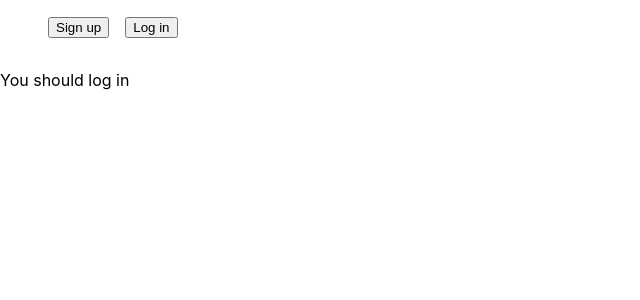
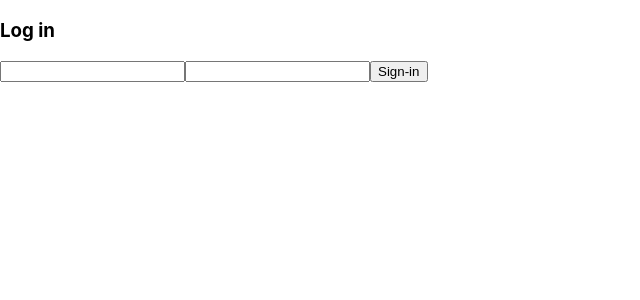
Before and after one commit to gueronlj/Frontend-MyBooks, a React (Create React App) app: page / in a window 1280 px wide. Shown: the top 300 px of the page, without its empty margins (0-640 px from the left). Built offline with nearby package versions, Linux system fonts and the light colour scheme.

Commit message:
added env

```diff
--- a/src/App.js
+++ b/src/App.js
@@ -5,6 +5,7 @@ import MyBook from './components/book.js'
 import Players from './components/player-list.js'
 import AddBet from './components/add-bet.js'
 import Nav from './components/nav-bar.js'
+import Login from './components/login.js'
 
 const App = () => {
    const [currentUser, setCurrentUser ] = useState(null)
@@ -37,6 +38,7 @@ const App = () => {
    return(
       <main>
          <header>
+         { currentUser ?
             <Nav
                currentUser={currentUser}
                setBooks={setBooks}
@@ -44,6 +46,8 @@ const App = () => {
                setCurrentUser={setCurrentUser}
                setCurrentBook={setCurrentBook}
                checkSession={checkSession}/>
+            : null
+         }
          </header>
          <content>
          { currentUser ?
@@ -71,7 +75,10 @@ const App = () => {
                targetBet={targetBet}
                setTargetBet={setTargetBet}/>
             </>
-                  : <p>You should log in</p>
+                  : <Login
+                     setCurrentUser={setCurrentUser}
+                     setBooks={setBooks}
+                     setPlayerList={setPlayerList}/>
             }
          </content>
       </main>
--- /dev/null
+++ b/src/components/login.js
@@ -0,0 +1,41 @@
+import React from 'react'
+import {useState, useEffect} from 'react'
+import axios from 'axios'
+
+const Login = (props) => {
+
+   const [login, setLogin] = useState({})
+
+   const handleInput = (event) => {
+      setLogin({...login,[event.target.name]:event.target.value})
+   }
+
+   const handleSubmit = (event) => {
+      event.preventDefault()
+      axios
+         .post('https://protected-eyrie-39175.herokuapp.com/session', {user:login},
+         {withCredentials:true})
+         .then((response) => {
+            console.log(response.data);
+            props.setCurrentUser(response.data)
+            localStorage.setItem('currentUser', JSON.stringify(response.data))
+            props.setBooks(response.data.books)
+            props.setPlayerList(response.data.players)
+         })
+   }
+
+   return (
+      <>
+         <h3>Log in</h3>
+         <form onSubmit={handleSubmit}>
+            <label for="username"/>
+            <input type='text' name="username" onChange={handleInput}/>
+            <label for="password"/>
+            <input type='password' name="password" onChange={handleInput}/>
+            <input type="submit" value="Sign-in"/>
+         </form>
+      </>
+   )
+}
+
+export default Login
--- a/src/components/nav-bar.js
+++ b/src/components/nav-bar.js
@@ -3,24 +3,6 @@ import {useState, useEffect} from 'react'
 import axios from 'axios'
 
 const Nav = (props) => {
-
-   const handleLogin = () => {
-      axios
-         .post('https://protected-eyrie-39175.herokuapp.com/session', {
-            user:{
-               username: 'lorens',
-               password: '123456',
-            }
-         },
-         {withCredentials:true})
-         .then((response) => {
-            console.log(response.data);
-            props.setCurrentUser(response.data)
-            localStorage.setItem('currentUser', JSON.stringify(response.data))
-            props.setBooks(response.data.books)
-            props.setPlayerList(response.data.players)
-         })
-   }
 
    const handleLogout = () => {
       localStorage.removeItem('currentUser')
@@ -41,7 +23,7 @@ const Nav = (props) => {
             :
             (<>
                <li><button onClick={props.checkSession}>Sign up</button></li>
-               <li><button onClick={handleLogin}>Log in</button></li>
+               <li><button >Log in</button></li>
             </>)
          }
       </ul>
--- a/src/components/player-list.js
+++ b/src/components/player-list.js
@@ -3,6 +3,9 @@ import {useState, useEffect} from 'react'
 import axios from 'axios'
 
 const Players = (props) => {
+
+   const localURL= "http://localhost:3000/"
+   const herokuURL = "https://protected-eyrie-39175.herokuapp.com/"
 
    const handlePlayerInput = (event) => {
       props.setPlayer({...props.player, user_id:props.currentUser.id, [event.target.name]:event.target.value})
@@ -15,9 +18,31 @@ const Players = (props) => {
          if(error){
             console.log(error);
          } else {
-            props.setPlayerList(response.data.players);
+            console.log(response.data);
+            props.setPlayerList(response.data);
          }
       })
+   }
+
+   const handleDelete = (event) => {
+      axios
+         .delete("https://protected-eyrie-39175.herokuapp.com/players/"+event.target.id)
+         .then((response, error) => {
+            if (error){
+               console.log(error);
+            } else{
+               console.log(response.data);
+            }
+            axios
+               .get("https://protected-eyrie-39175.herokuapp.com/players/"+props.currentUser.id)
+               .then((response, error) => {
+                  if(error){
+                     console.log(error);
+                  }else{
+                     props.setPlayerList(response.data)
+                  }
+               })
+         })
    }
 
    return(
@@ -40,6 +65,7 @@ const Players = (props) => {
                   <td>{ player.wins}</td>
                   <td>${ player.balance}</td>
                   <td><a href="#">{player.id}</a></td>
+                  <td><button id={player.id} onClick={handleDelete}>-</button></td>
                </tr>
             )
          })): null
```
Also changed, not shown: 1 other file (tests, documents, lock files or other folders).
